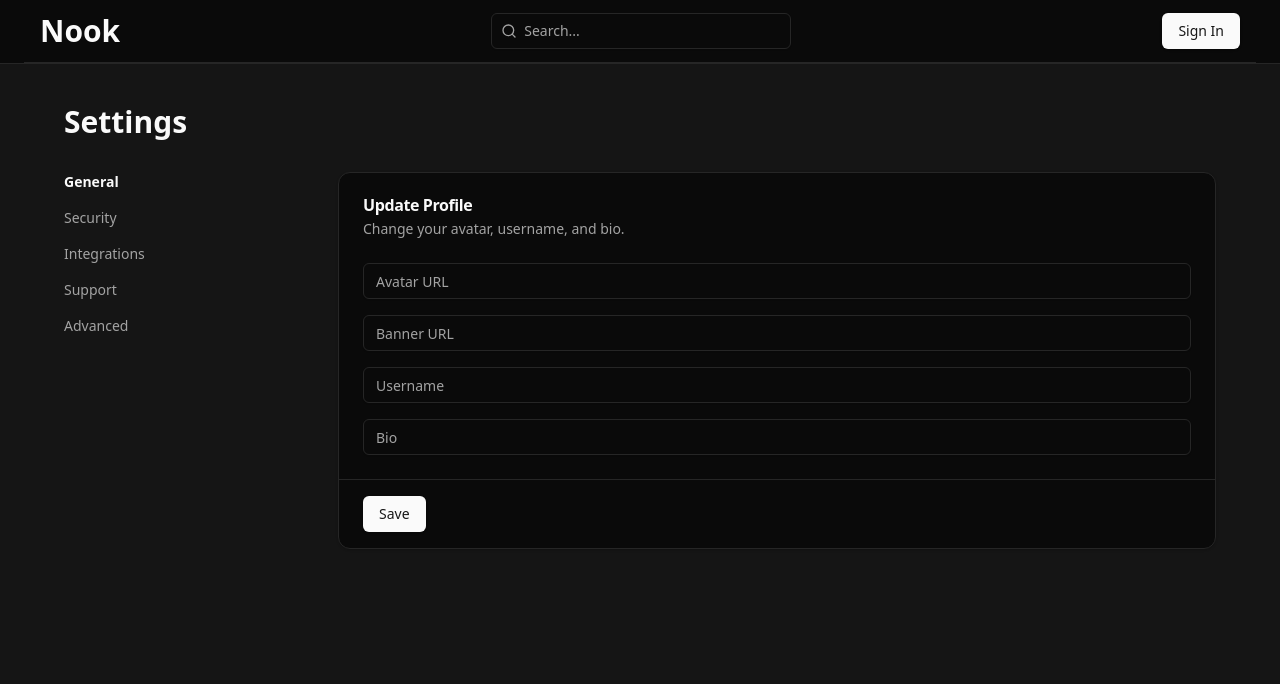
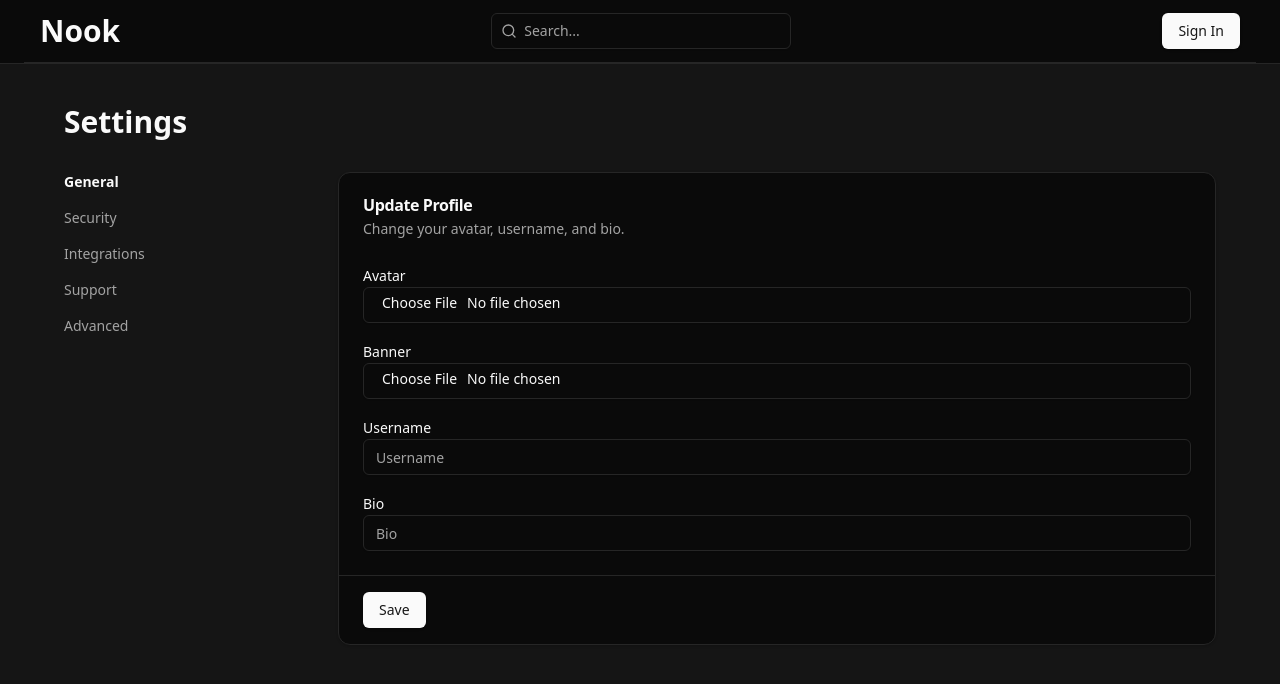
Before and after one commit to JinzoTun/nook, a React (Vite) app in the folder client/: page /Settings in a window 1280 px wide. Shown: the top 684 px of the page. Built offline with nearby package versions, Linux system fonts and the light colour scheme; no server answers.

Commit message:
Enhance user profile management; implement avatar and banner upload functionality, improve localStorage caching for joined dens, and refactor settings page for file input handling

```diff
--- a/client/src/api/User.ts
+++ b/client/src/api/User.ts
@@ -3,24 +3,28 @@ import { Den, User } from "@/interfaces/interfaces";
 import { API } from "@/config/server";
 
 
-// todo : need to better implement or remove it
-export async function getJoinedDens ( token: string ) {
+
+export async function getJoinedDens(token: string) {
   try {
-        const response = await axios.get<Den[]>(`${API}/api/users/dens`,{
+      // Check if dens already exist in localStorage
+      const cachedDens = localStorage.getItem('dens');
+      if (cachedDens) {
+          return JSON.parse(cachedDens);
+      }
+
+      const response = await axios.get<Den[]>(`${API}/api/users/dens`, {
           headers: {
               token: token
           }
       });
-        // save the response data locally
       localStorage.setItem('dens', JSON.stringify(response.data));
-
-
       return response.data;
   } catch (error) {
       console.error("Error getting joined dens:", error);
       throw error;
   }
 }
+
 
 export async function fetchUser( token: string): Promise<User> {
   try {
@@ -59,3 +63,31 @@ export async function fetchUserById(id: string): Promise<User> {
     throw new Error('Failed to fetch user. Please try again later.');
   }
 }
+
+export async function updateUserAvatar(token : string, avatar: File) {
+  try {
+    const formData = new FormData();
+    formData.append('avatar', avatar);
+    const response = await axios.put(`${API}/api/users/profile`, formData, {
+      headers: { token, 'Content-Type': 'multipart/form-data' },
+    });
+    return response.data;
+  } catch (error) {
+    console.error('Error updating user avatar:', error);
+    throw new Error('Failed to update user avatar. Please try again later.');
+  }
+}
+
+export async function updateUserBanner(token : string, banner: File) {
+  try {
+    const formData = new FormData();
+    formData.append('banner', banner);
+    const response = await axios.put(`${API}/api/users/profile`, formData, {
+      headers: { token, 'Content-Type': 'multipart/form-data' },
+    });
+    return response.data;
+  } catch (error) {
+    console.error('Error updating user banner:', error);
+    throw new Error('Failed to update user banner. Please try again later.');
+  }
+}
--- a/client/src/pages/Settings.tsx
+++ b/client/src/pages/Settings.tsx
@@ -10,16 +10,15 @@ import {
 import { Input } from "@/components/ui/input";
 import Header from "@/components/Header";
 import { useEffect, useState } from "react";
-import { updateUser } from "@/api/User";
+import { updateUser, updateUserAvatar, updateUserBanner } from "@/api/User";
 import { User } from "@/interfaces/interfaces";
+import { Label } from "@/components/ui/label";
 
 export default function Settings() {
-  // todo : set the initial state of the user profile
-  const [avatar, setAvatar] = useState<string>("");
-  const [banner, setBanner] = useState<string>("");
-  const [username, setUsername] = useState<string>(""); // State for username
-  const [bio, setBio] = useState<string>(""); // State for bio
-
+  const [avatar, setAvatar] = useState<File | null>(null); // State to store file (not URL)
+  const [banner, setBanner] = useState<File | null>(null);
+  const [username, setUsername] = useState<string>("");
+  const [bio, setBio] = useState<string>("");
   const [loading, setLoading] = useState<boolean>(false);
   const [token, setToken] = useState<string>("");
   const [message, setMessage] = useState<string>("");
@@ -31,41 +30,62 @@ export default function Settings() {
     }
   }, []);
 
+  // Function to handle file selection (avatar)
+  const handleAvatarSelect = (e: React.ChangeEvent<HTMLInputElement>) => {
+    const file = e.target.files?.[0];
+    if (file) {
+      setAvatar(file); // Save file to state
+    }
+  };
+
+  // Function to handle file selection (banner)
+  const handleBannerSelect = (e: React.ChangeEvent<HTMLInputElement>) => {
+    const file = e.target.files?.[0];
+    if (file) {
+      setBanner(file); // Save file to state
+    }
+  };
+
   const handleUserUpdate = async (e: React.FormEvent) => {
     e.preventDefault();
     setLoading(true);
     try {
       const user: Partial<User> = {};
 
-      if( !avatar && !username && !bio && !banner) {
+      if (!avatar && !username && !bio && !banner) {
         setMessage("Please fill in at least one field.");
         setLoading(false);
         return;
       }
+
+      // Prepare user data for update
+      if (username) user.username = username;
+      if (bio) user.bio = bio;
+      if (banner) {
+        const bannerUrl = URL.createObjectURL(banner);
+        user.banner = bannerUrl;
+      }
+
+      // If there's an avatar, save it as file URL or process it before update
       if (avatar) {
-        user.avatar = avatar;
+        // Create a URL for the file using FileReader or a similar method to display it in the frontend
+        const avatarUrl = URL.createObjectURL(avatar); // This URL will represent the file locally
+        user.avatar = avatarUrl; // Save the URL in the user data (it will be handled by the backend)
       }
-      if (username) {
-        user.username = username;
-      }
-      if (bio) {
-        user.bio = bio;
-      }
-      if (banner) {
-        user.banner = banner;
-      }
+
+      // Update the user profile with the new data (including avatar URL)
       await updateUser(token, user);
+      await updateUserAvatar(token, avatar!); // Update the avatar separately
+      await updateUserBanner(token, banner!); // Update the banner separately
+
       setLoading(false);
-      setMessage("Profile updated successfully !");
-
-
+      setMessage("Profile updated successfully!");
     } catch (error) {
       console.error("Error updating user:", error);
       setLoading(false);
       setMessage("An error occurred. Please try again.");
     }
-
-  }
+  };
 
   return (
     <div className="flex min-h-screen w-full flex-col">
@@ -94,23 +114,31 @@ export default function Settings() {
               </CardHeader>
               <CardContent>
                 <form onSubmit={handleUserUpdate}>
-                  {/* Input for avatar */}
+                  {/* Avatar File Input */}
+                  <div className="mb-4">
+                    <Label htmlFor="avatar">Avatar</Label>
+                    <Input
+                      type="file"
+                      accept="image/*"
+                      onChange={handleAvatarSelect} // Handle avatar selection
+                      className="block w-full"
+                    />
+                    {avatar && (
+                      <div className="mt-2">
+                        <p>Selected Avatar: {avatar.name}</p>
+                      </div>
+                    )}
+                  </div>
+                  {/* Input for banner */}
+                  <Label htmlFor="banner">Banner</Label>
                   <Input
-                    type="text"
-                    value={avatar}
-                    onChange={(e) => setAvatar(e.target.value)}
-                    placeholder="Avatar URL"
-                    className="mb-4"
-                  />
-                  {/* Input for banner */}
-                  <Input
-                    type="text"
-                    value={banner}
-                    onChange={(e) => setBanner(e.target.value)}
-                    placeholder="Banner URL"
+                    type="file"
+                    accept="image/*"
+                    onChange={handleBannerSelect} // Handle banner selection
                     className="mb-4"
                   />
                   {/* Input for username */}
+                  <Label htmlFor="username">Username</Label>
                   <Input
                     type="text"
                     value={username}
@@ -119,6 +147,7 @@ export default function Settings() {
                     className="mb-4"
                   />
                   {/* Input for bio */}
+                  <Label htmlFor="bio">Bio</Label>
                   <Input
                     type="text"
                     value={bio}
@@ -132,7 +161,6 @@ export default function Settings() {
                   {loading ? "Saving..." : "Save"}
                 </Button>
                 <p className="text-sm text-muted-foreground">{message}</p>
-
               </CardFooter>
             </Card>
           </div>
```
Also changed, not shown: 2 other files (tests, documents, lock files or other folders). Lines whose indentation alone changed are shown as unchanged.
